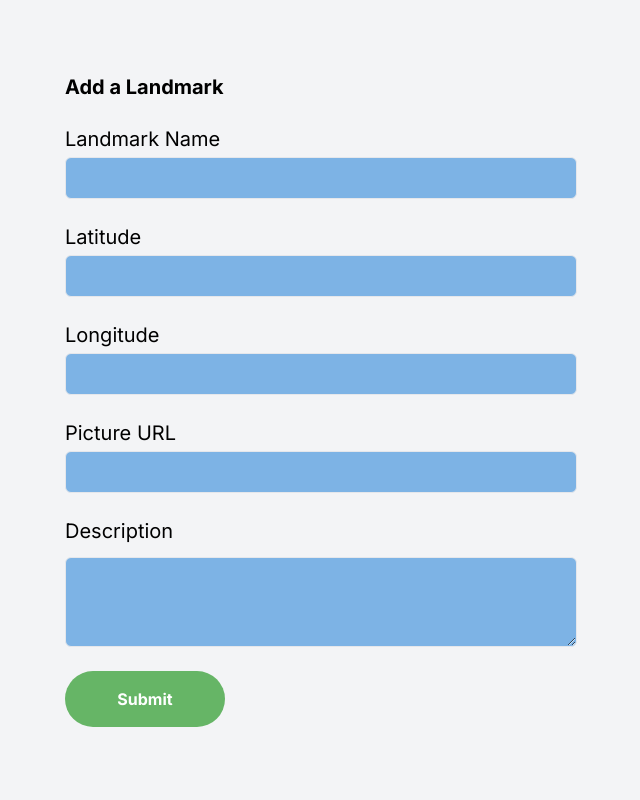
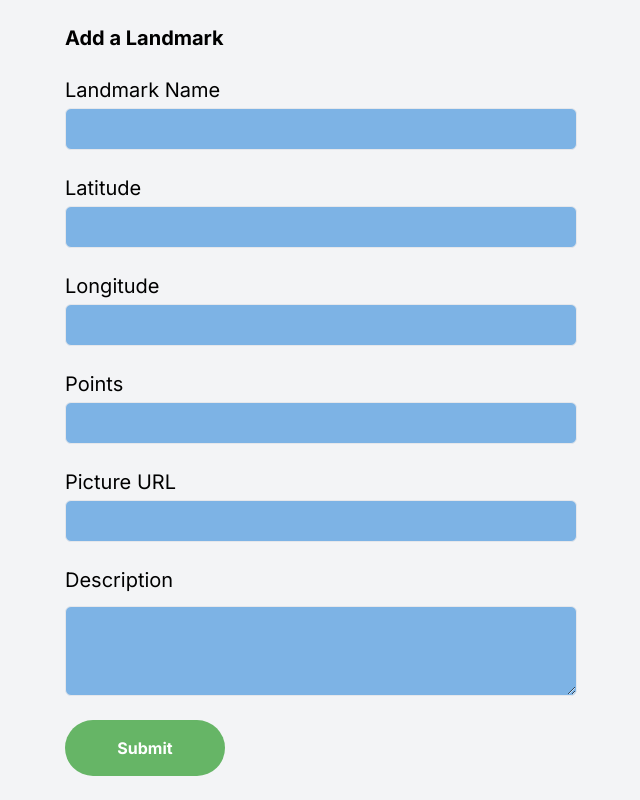
Before and after one commit to landerson02/BuckyWorld, a Next.js app in the folder frontend/: page /addlandmark in a window 1280 px wide. Shown: the whole page, without its empty margins (319-959 px from the left). Built offline with nearby package versions, Linux system fonts and the light colour scheme; no server answers.

Commit message:
Add points field and fix text not typing

```diff
--- a/frontend/app/addlandmark/page.tsx
+++ b/frontend/app/addlandmark/page.tsx
@@ -35,8 +35,8 @@ const Page: NextPage = () => {
    */
   const handleSubmit = (e: FormEvent<HTMLFormElement>) => {
     e.preventDefault();
-    const { landmarkName, latitude, longitude, url, description } = landmark;
-    if (!landmarkName || !latitude || !longitude || !url || !description) {
+    const { landmarkName, latitude, longitude, url, points, description } = landmark;
+    if (!landmarkName || !latitude || !longitude || !url || !points || !description) {
       alert('Please fill out all the fields.');
       return;
     }
@@ -74,9 +74,9 @@ const Page: NextPage = () => {
           <div>
             <label htmlFor="name" className="block text-xl mb-1">Landmark Name</label>
             <input
-              id="name"
+              id="landmarkName"
               className="bg-[#7DB3E5] w-full rounded-md border p-2 focus:outline-none focus:ring-1 focus:ring-[#FF5A64] focus:border-[#FF5A64]"
-              name="name"
+              name="landmarkName"
               type="text"
               value={landmark.landmarkName}
               onChange={handleChange}
@@ -105,6 +105,18 @@ const Page: NextPage = () => {
               name="longitude"
               type="text"
               //value={'' || landmark.longitude}
+              onChange={handleChange}
+            />
+          </div>
+
+          {/* Points input */}
+          <div>
+            <label htmlFor="points" className="block text-xl mb-1">Points</label>
+            <input
+              id="points"
+              className="bg-[#7DB3E5] w-full rounded-md border p-2 focus:outline-none focus:ring-1 focus:ring-[#FF5A64] focus:border-[#FF5A64]"
+              name="points"
+              type="number"
               onChange={handleChange}
             />
           </div>
```
